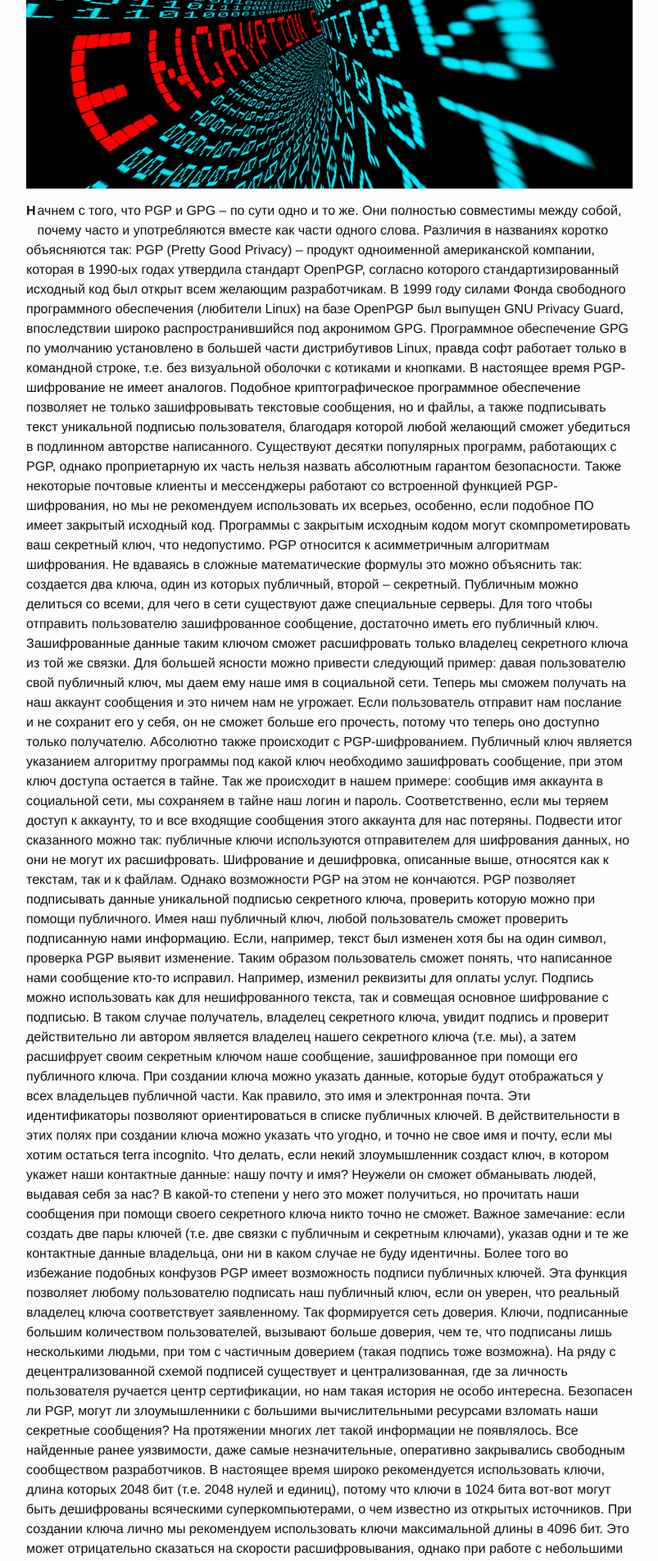
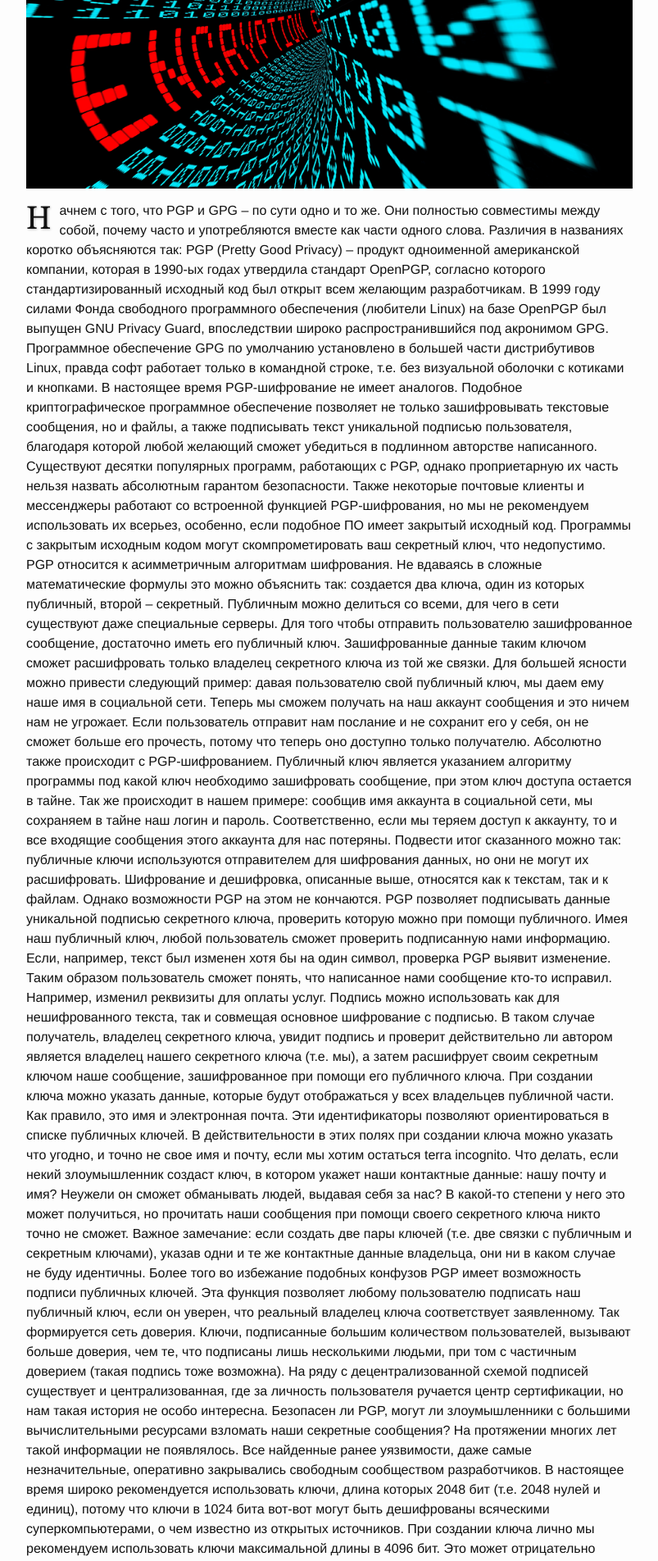
Before and after one commit to 2b7E1n6D0e5R7/2b7E1n6D0e5R7.github.io, a Jekyll site: the page built from _posts/2019-12-11-what-is-gpg-pgp.md, in a window 1280 px wide. Shown: the part 457-2361 px from the top of the page at 82% size, without its empty margins (238-1041 px from the left). Built offline with Jekyll 4.4.1, drawn with Linux system fonts in a browser that asks for light colours.

Commit message:
Update _layout.scss

```diff
--- a/_sass/minimaless/_layout.scss
+++ b/_sass/minimaless/_layout.scss
@@ -411,6 +411,10 @@
 .bukvica {
   float:left;
   margin:0 2px 2px 0;
+  margin-right: 10px;
+  font: 2.4em/1 Georgia;
+  text-shadow: 1px 1px 3px silver;
+
 }
 
 .fa-external-link {
```
